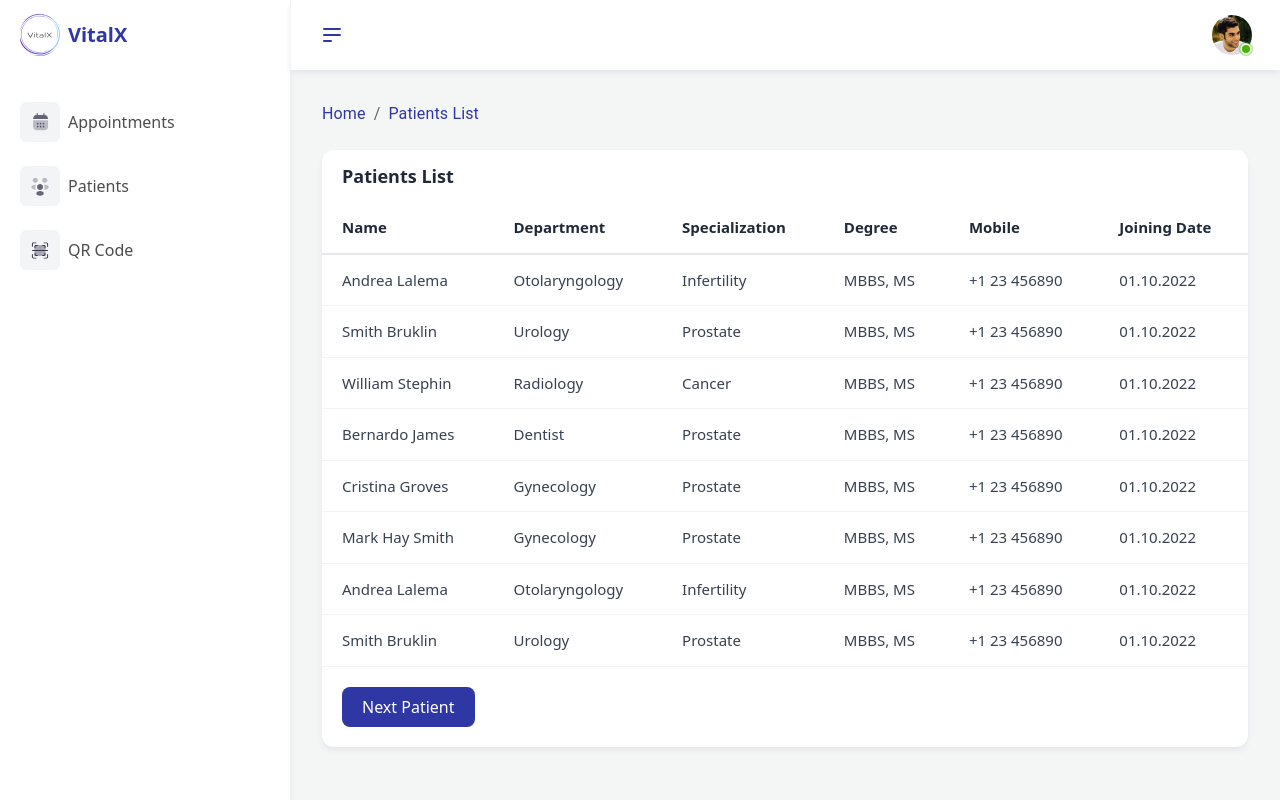
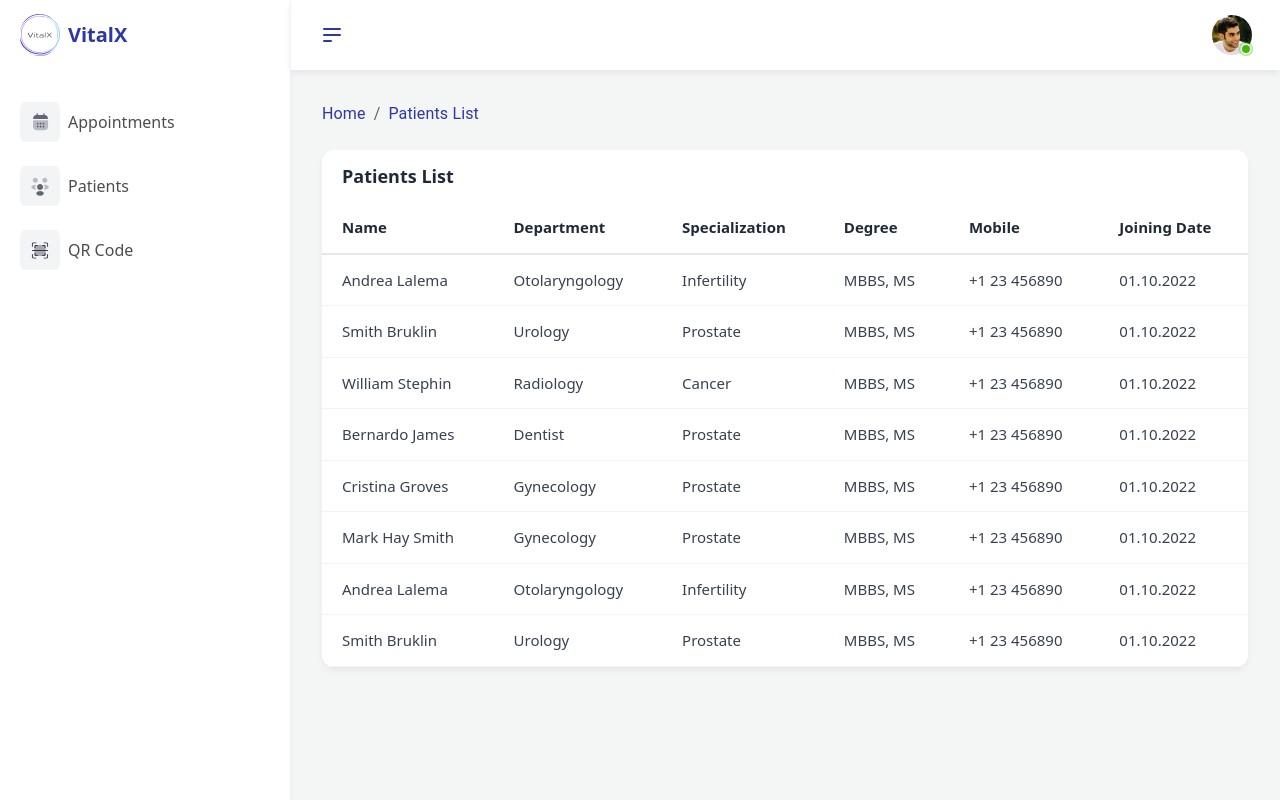
Before and after one commit to atifcssindia/ClinicQMS, a React (Create React App) app in the folder client/: page /patients in a window 1280 px wide. Built offline with nearby package versions, Linux system fonts and the light colour scheme; sample sign-in values are in the browser's storage.

Commit message:
update code

```diff
--- a/client/src/PatientList.js
+++ b/client/src/PatientList.js
@@ -167,11 +167,6 @@ const PatientList = () => {
               <MyTable columns={columns} data={data} />
             </div>
             {/* Render the table */}
-            <div className="px-5 py-5">
-              <button className="min-w-[131px] text-base font-medium rounded-lg py-2 px-5  bg-[#2E37A4] text-white">
-                Next Patient
-              </button>{" "}
-            </div>
           </div>
         </div>
         {/* other compoent  */}
```
